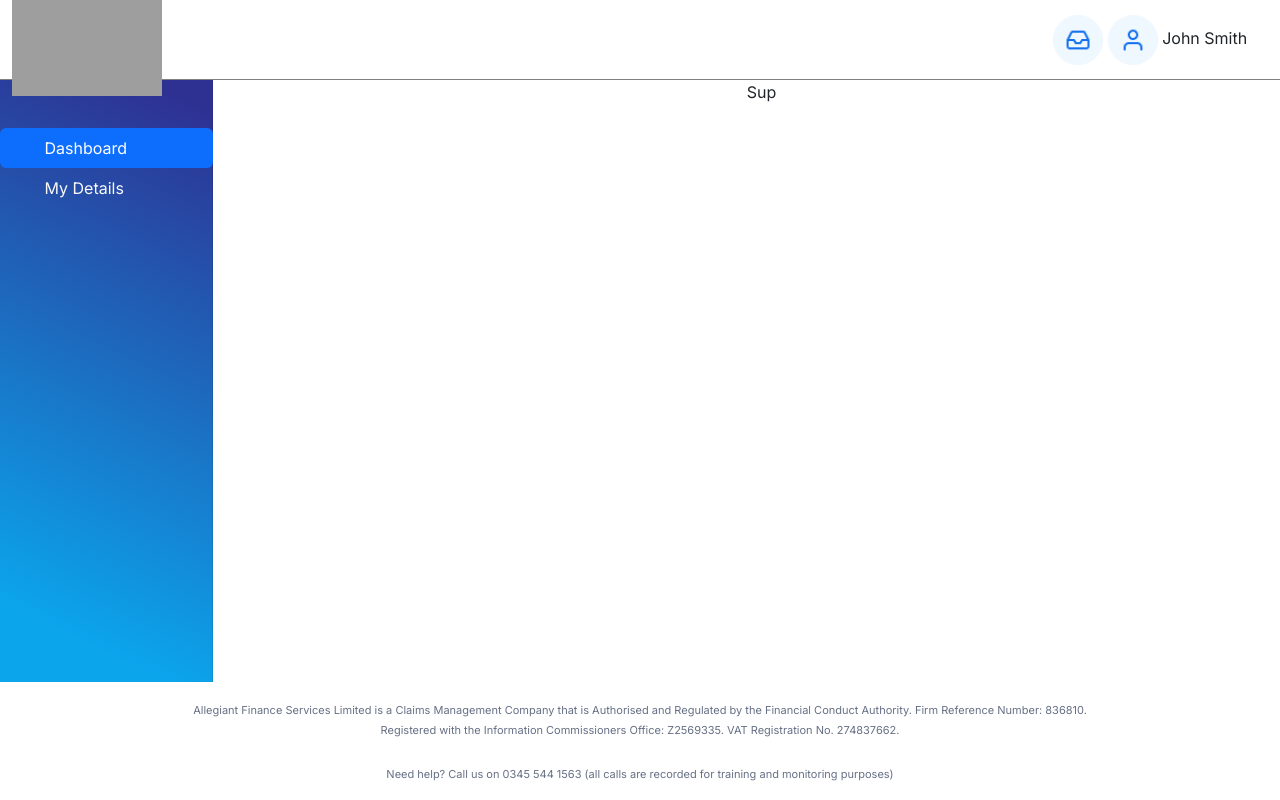
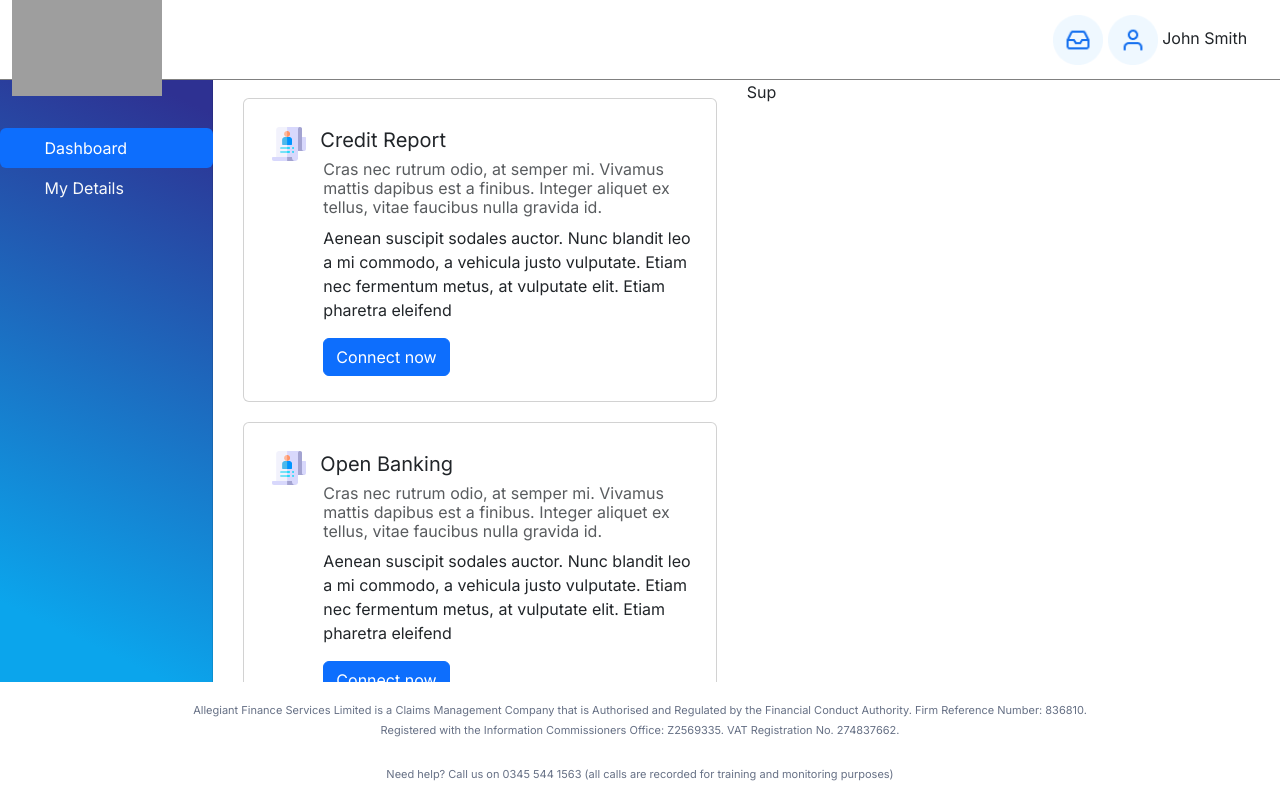
Before and after one commit to Buranch/allegiant.github.io, a website: page dashboard/index.html in a window 1280 px wide. Drawn offline with nearby package versions, Linux system fonts and the light colour scheme; grey boxes are pictures that could not be loaded.

Commit message:
Add cards

```diff
--- a/dashboard/dashboard.scss
+++ b/dashboard/dashboard.scss
@@ -85,6 +85,27 @@ input {
   display: none;
   border: 0;
 }
+
+.card-wrapper {
+  padding: 18px;
+  .card {
+    width: 100%;
+    margin-bottom: 20px;
+  }
+
+  .card-body {
+    padding: 25px;
+
+    .card-title {
+      margin-left: 11px;
+    }
+    .card-txt {
+      margin-left: 54px;
+      display: block;
+    }
+  }
+}
+
 // Mobile
 @media screen and (max-width: 770px) {
   .user-name-txt {
@@ -93,7 +114,7 @@ input {
 }
 
 // Tablet
-@media (min-width: 750px) and (max-width: 1060px) {
+@media (min-width: 750px) and (max-width: 990px) {
   #open-side-nav {
     display: inline;
   }
--- a/dashboard/index.html
+++ b/dashboard/index.html
@@ -56,10 +56,7 @@
               <span class="user-name-txt"> John Smith </span>
             </span>
 
-            <button
-              id="open-side-nav"
-              type="button"
-            >
+            <button id="open-side-nav" type="button">
               <span class="navbar-toggler-icon"></span>
             </button>
             <button
@@ -105,49 +102,51 @@
             </li>
           </ul>
         </nav>
-        <main class="col-md-9 ms-sm-auto col-lg-10 px-md-4">
+        <main class="col-md-auto ms-sm-auto col-lg-10 px-md-4">
           <div class="row" style="width: 100%">
-            <div class="col-lg-6 col-md-6 col-sm-12">
-              <div
-                class="modal fade"
-                id="exampleModal"
-                tabindex="-1"
-                role="dialog"
-                aria-labelledby="exampleModalLabel"
-                aria-hidden="true"
-              >
-                <div class="modal-dialog" role="document">
-                  <div class="modal-content">
-                    <div class="modal-header">
-                      <h5 class="modal-title" id="exampleModalLabel">
-                        Modal title
-                      </h5>
-                      <button
-                        type="button"
-                        class="close"
-                        data-dismiss="modal"
-                        aria-label="Close"
-                      >
-                        <span aria-hidden="true">&times;</span>
-                      </button>
-                    </div>
-                    <div class="modal-body">...</div>
-                    <div class="modal-footer">
-                      <button
-                        type="button"
-                        class="btn btn-secondary"
-                        data-dismiss="modal"
-                      >
-                        Close
-                      </button>
-                      <button type="button" class="btn btn-primary">
-                        Save changes
-                      </button>
-                    </div>
-                  </div>
+            <div class="col-lg-6 col-md-6 col-sm-12 card-wrapper">
+              <div class="card">
+                <div class="card-body">
+                  <span class="d-flex align-items-center">
+                    <img src="../assets/card-one-logo.png" />
+                    <h5 class="card-title">Credit Report</h5>
+                  </span>
+                  <span class="card-txt">
+                    <h6 class="card-subtitle mb-2 text-muted">
+                      Cras nec rutrum odio, at semper mi. Vivamus mattis dapibus
+                      est a finibus. Integer aliquet ex tellus, vitae faucibus
+                      nulla gravida id.
+                    </h6>
+                    <p class="card-text">
+                      Aenean suscipit sodales auctor. Nunc blandit leo a mi
+                      commodo, a vehicula justo vulputate. Etiam nec fermentum
+                      metus, at vulputate elit. Etiam pharetra eleifend
+                    </p>
+                    <button class="btn btn-primary">Connect now</button>
+                  </span>
                 </div>
               </div>
-              <!-- Modal -->
+              <div class="card">
+                <div class="card-body">
+                  <span class="d-flex align-items-center">
+                    <img src="../assets/card-one-logo.png" />
+                    <h5 class="card-title">Open Banking</h5>
+                  </span>
+                  <span class="card-txt">
+                    <h6 class="card-subtitle mb-2 text-muted">
+                      Cras nec rutrum odio, at semper mi. Vivamus mattis dapibus
+                      est a finibus. Integer aliquet ex tellus, vitae faucibus
+                      nulla gravida id.
+                    </h6>
+                    <p class="card-text">
+                      Aenean suscipit sodales auctor. Nunc blandit leo a mi
+                      commodo, a vehicula justo vulputate. Etiam nec fermentum
+                      metus, at vulputate elit. Etiam pharetra eleifend
+                    </p>
+                    <button class="btn btn-primary">Connect now</button>
+                  </span>
+                </div>
+              </div>
             </div>
             <div class="col-lg-6 col-md-6 col-sm-12">Sup</div>
           </div>
@@ -175,3 +174,35 @@
     </div>
   </body>
 </html>
+
+<div
+  class="modal fade"
+  id="exampleModal"
+  tabindex="-1"
+  role="dialog"
+  aria-labelledby="exampleModalLabel"
+  aria-hidden="true"
+>
+  <div class="modal-dialog" role="document">
+    <div class="modal-content">
+      <div class="modal-header">
+        <h5 class="modal-title" id="exampleModalLabel">Modal title</h5>
+        <button
+          type="button"
+          class="close"
+          data-dismiss="modal"
+          aria-label="Close"
+        >
+          <span aria-hidden="true">&times;</span>
+        </button>
+      </div>
+      <div class="modal-body">...</div>
+      <div class="modal-footer">
+        <button type="button" class="btn btn-secondary" data-dismiss="modal">
+          Close
+        </button>
+        <button type="button" class="btn btn-primary">Save changes</button>
+      </div>
+    </div>
+  </div>
+</div>
```
Also changed, not shown: assets/card-one-logo.png (added), dashboard/dashboard.css, 1 other file.
